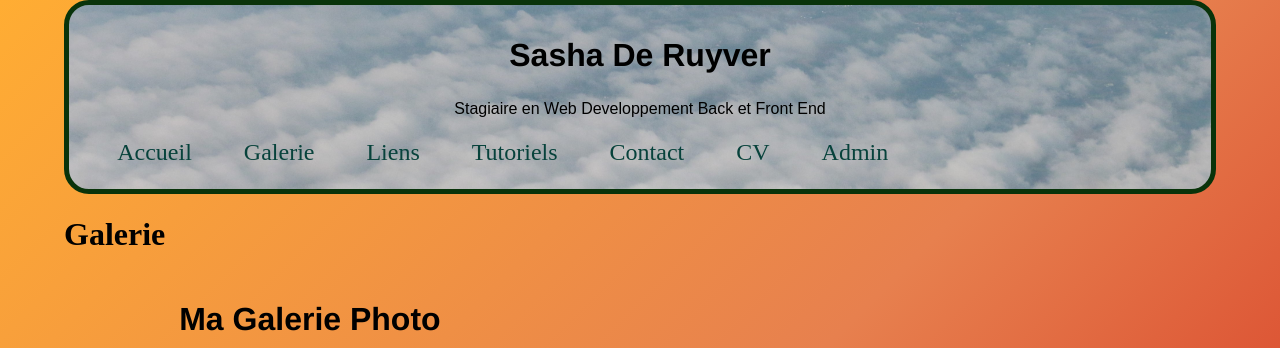
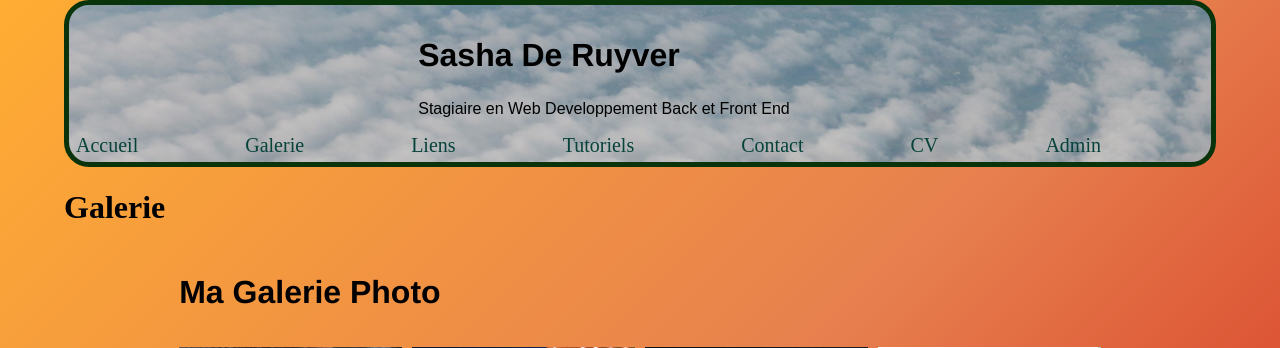
Before and after one commit to SashaKlash/ftpCf2M, a PHP site: page /portfolio/index.php?pg=galerie in a window 1280 px wide. Shown: the top 348 px of the page. Run offline with PHP 8.4, Linux system fonts and the light colour scheme; some web fonts are replaced.

Commit message:
css grid

```diff
--- a/portfolio/IMPORT/menu.php
+++ b/portfolio/IMPORT/menu.php
@@ -6,13 +6,12 @@
         </div>
     </div>
     <nav id="menu">
-        <img id="banniere">
-        <a href="./?pg=home" class="liensNav" id="">Accueil</a>
-        <a href="./?pg=galerie" class="liensNav" id="">Galerie</a>
-        <a href="./?pg=liens" class="liensNav" id="">Liens</a>
-        <a href="./?pg=tuto" class="liensNav" id="">Tutoriels</a>
-        <a href="./?pg=contact" class="liensNav" id="">Contact</a>
-        <a href="./?pg=cv" class="liensNav" id="">CV</a>
-        <a href="./?pg=admin" class="liensNav" id="">Admin</a>
+        <a href="./?pg=home" class="liensNav" id="lienAccueil">Accueil</a>
+        <a href="./?pg=galerie" class="liensNav" id="lienGalerie">Galerie</a>
+        <a href="./?pg=liens" class="liensNav" id="lienLiens">Liens</a>
+        <a href="./?pg=tuto" class="liensNav" id="lienTutoriels">Tutoriels</a>
+        <a href="./?pg=contact" class="liensNav" id="lienContact">Contact</a>
+        <a href="./?pg=cv" class="liensNav" id="lienCV">CV</a>
+        <a href="./?pg=admin" class="liensNav" id="lienAdmin">Admin</a>
     </nav>
 </header>
--- a/portfolio/css/style.css
+++ b/portfolio/css/style.css
@@ -64,14 +64,13 @@ h2{
 
 .sectionMenu{
     display:grid;
-    position: sticky;
+    position: relative;
     grid-template-areas:
-        'cartouche cartouche cartouche cartouche cartouche cartouche cartouche '
-        'liens liens liens liens liens liens liens ';
+        '. . . cartouche . . .'
+        'menu menu menu menu menu menu menu ';
     background-image:url("../images/sky.JPG");
     background-size: cover;
     background-repeat: no-repeat;
-    overflow: hidden;
     box-sizing: border-box;
     width:100%;
     height: auto;
@@ -83,37 +82,37 @@ h2{
 
 .cartouche{
     grid-area:cartouche;
-    justify-content: center;
-    text-align: center;
+}
+
+nav#menu{
+    grid-area:menu;
+    display:grid;
+    grid-template-areas: 'Ac G L T C CV Ad';
+    position:relative;
+    background-color: transparent;
+    width:100%;
+    box-sizing: border-box;
+    z-index: 100;
 }
 
 .liensNav{
-    grid-area:liens;
     color: #07423b;
     list-style-type: none;
-    position:relative;
-    padding: 1em;
-    flex-wrap: no-wrap;
+    padding: 0 2px;
     cursor:pointer;
     text-decoration: none;
-    line-height: 1.5em;
-    font-size: 1.5em;
-    transition:transform 1.5s ease-in;
+    font-size: 20px;
+    transition:transform 0.5s ease-in, color, top 0.5s;
+
 }
 
-nav#menu{
-    background-color: transparent;
-    width:100%;
-    min-height: 50px;
-    box-sizing: border-box;
-    text-align: center;
-    justify-content: space-evenly;
-    position:sticky;
-    top: 50px;
-    z-index: 100;
-    overflow:hidden;
-    border-radius: 25px;
-}
+#lienAcceuil{grid-area:Ac;}
+#lienGalerie{grid-area:G;}
+#lienLiens{grid-area:L;}
+#lienTutoriels{grid-area:T;}
+#lienContact{grid-area:C;}
+#lienCV{grid-area:CV;}
+#lienAdmin{grid-area:Ad;}
 
 /* img#banniere{
     float:left;
@@ -124,25 +123,25 @@ nav#menu{
     z-index:200;
 } */
 
-#menu a:hover{
+.liensNav:hover{
     cursor:pointer;
     opacity:1;
+    color: rgba(255, 255, 255, 0.541);
 }
 
-#menu a:hover::after, #menu a:active::after {
+.lienNav:hover::after {
     content:'\00bb';
     position: absolute;
     opacity: 1;
     top: 16px;
     right:-5px;
-    transition: top 1.5s;
 }
 
 #menu a:visited{
     color: #07423b;
 }
 
-#menu a:active, #menu a:active::after{
+.liensNav:active, .liensNav:active::after{
     top: 6px;
 }
 
```
